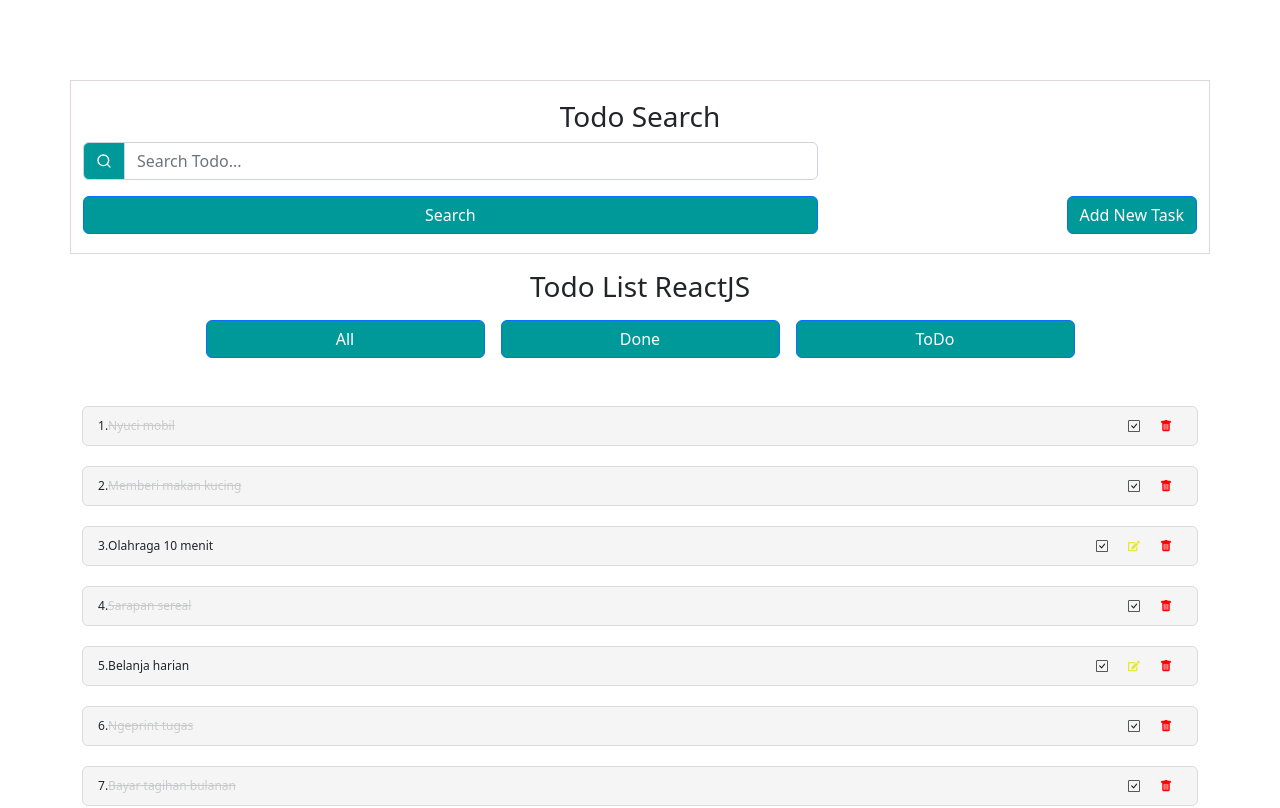
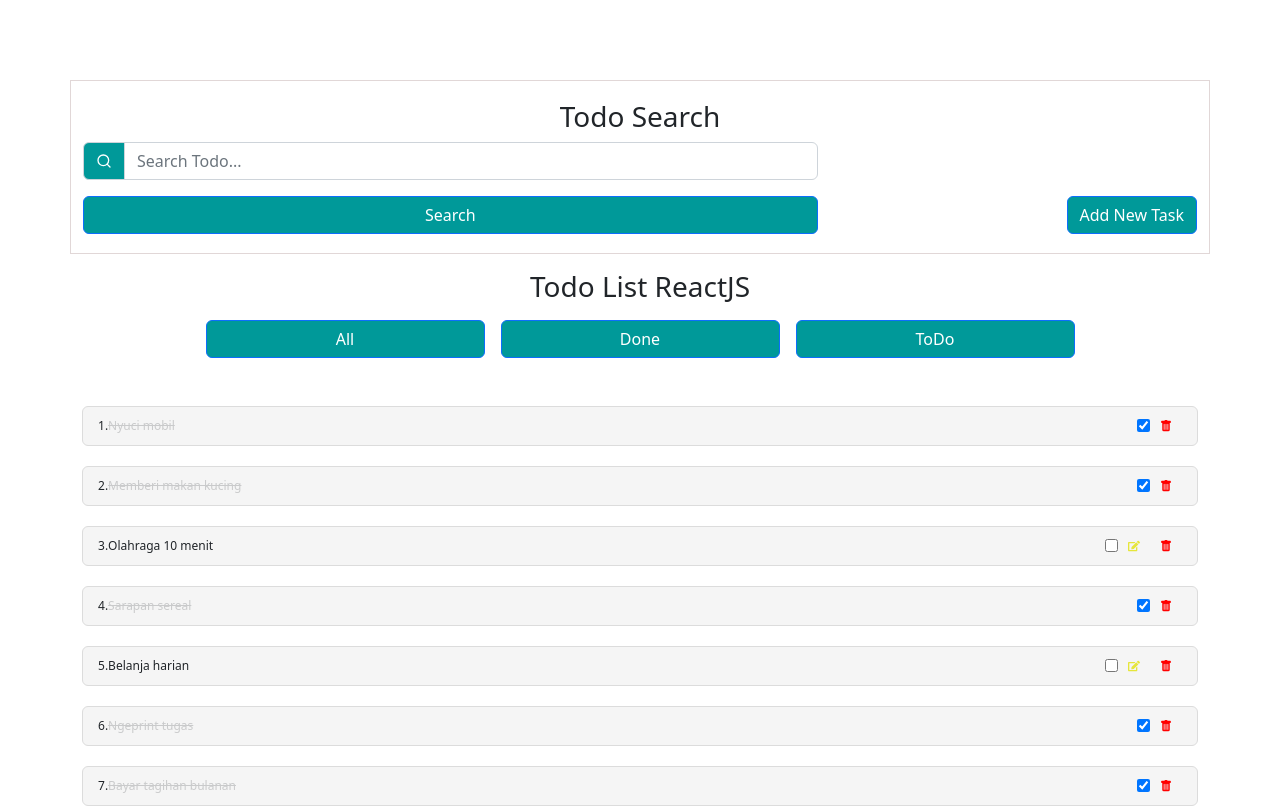
Before and after one commit to wiridho/TodoListReactJs, a React (Create React App) app: page / in a window 1280 px wide. Shown: the top 808 px of the page. Built offline with nearby package versions, Linux system fonts and the light colour scheme.

Commit message:
Fix Checkbox

```diff
--- a/src/App.js
+++ b/src/App.js
@@ -103,6 +103,17 @@ function App() {
     setData(done)
   }
 
+  // handle checked
+  const checkbox = (e) => {
+    const data = datas.map((item) => {
+      if (e.target.name === item.task) {
+        item.complete = !item.complete;
+      }
+      return item;
+    });
+    setData(data);
+  };
+
   // let items = []
   // items = datas;
   // if (itemShow === 'all') {
@@ -127,6 +138,7 @@ function App() {
         deleteAll={deleteAll}
         handleTodo={handleTodo}
         handleDone={handleDone}
+        checkbox={checkbox}
       />
 
     </div>
--- a/src/components/partials/TodoList.js
+++ b/src/components/partials/TodoList.js
@@ -2,7 +2,7 @@ import React from 'react';
 import { BsCheckSquare, BsTrashFill } from "react-icons/bs";
 import { FaEdit } from "react-icons/fa";
 
-const TodoList = ({ datas, markDone, deleteTask, setUpdateTask, deleteAll, deleteAllDone, handleTodo, handleDone, setData }) => {
+const TodoList = ({ datas, markDone, deleteTask, setUpdateTask, deleteAll, deleteAllDone, handleTodo, handleDone, setData, checkbox }) => {
 	return (
 
 		<>
@@ -32,11 +32,11 @@ const TodoList = ({ datas, markDone, deleteTask, setUpdateTask, deleteAll, delet
 										<span className='taskText '> {item.task} </span>
 									</div>
 									<div className='iconsWrap'>
-										<span
-											title='Completed / Not Completed'
-											onClick={(e) => markDone(item.id)}>
-											<BsCheckSquare />
-										</span>
+										<input
+											type='checkbox'
+											value={item.complete}
+											defaultChecked={item.complete}
+											onClick={() => checkbox(item.id)} />
 
 										{item.complete ? '' :
 											<span className='edit'
```
